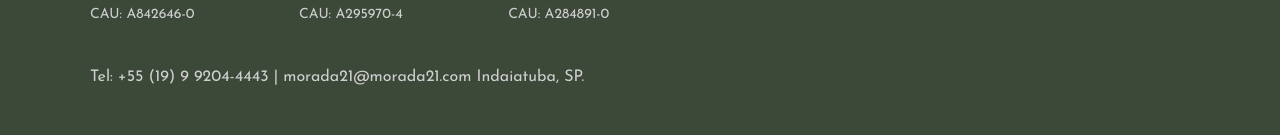
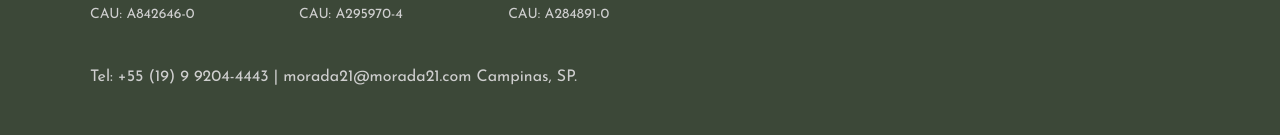
Before and after one commit to vitoroliveiradev/morada21_portfolio, a React (Vite) app: page / in a window 1280 px wide. Shown: the part 1975-2110 px from the top of the page. Built offline with nearby package versions, Linux system fonts and the light colour scheme.

Commit message:
refactor: change city in footer

```diff
--- a/src/components/Footer/index.tsx
+++ b/src/components/Footer/index.tsx
@@ -28,7 +28,7 @@ export const Footer = () => {
           </div>
         </div>
         <div>
-          Tel: +55 (19) 9 9204-4443 | morada21@morada21.com Indaiatuba, SP.
+          Tel: +55 (19) 9 9204-4443 | morada21@morada21.com Campinas, SP.
         </div>
       </div>
       <div className="px-[90px] mt-12 flex gap-4">
```
